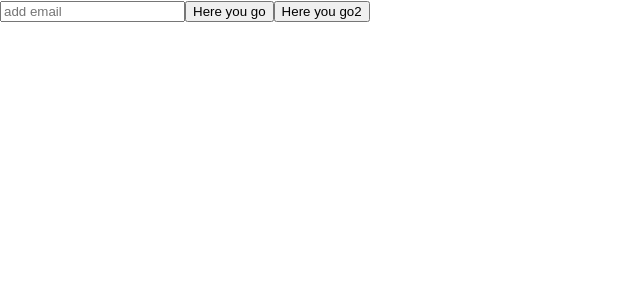
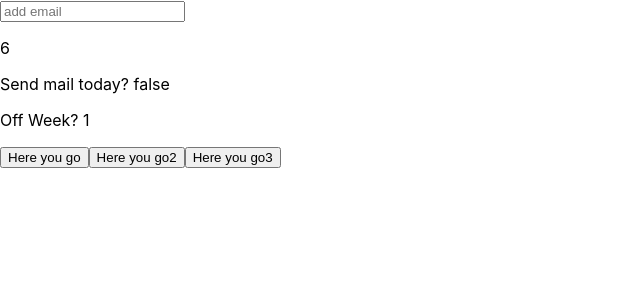
Before and after one commit to ChrisJo93/nodemailer-notifications, a React (Create React App) app: page / in a window 1280 px wide. Shown: the top 300 px of the page, without its empty margins (0-640 px from the left). Built offline with nearby package versions, Linux system fonts and the light colour scheme.

Commit message:
have a method for biweekly notification.

```diff
--- a/src/App.js
+++ b/src/App.js
@@ -4,7 +4,20 @@ import axios from 'axios';
 class App extends Component {
   state = {
     email: '',
+    sendMail: false,
+    thursdayCounter: 0,
   };
+
+  // Use a counter for number of thursdays. Every 1 thursday, send the email. Every 2 thursday set "send email" to false.
+
+  componentDidMount() {
+    if (new Date().getDay() === 6) {
+      this.setState({
+        thursdayCounter: (this.state.thursdayCounter += 1),
+      });
+    }
+  }
+
   test = (event) => {
     axios
       .post('/send')
@@ -38,6 +51,12 @@ class App extends Component {
     );
   };
 
+  addone = (event) => {
+    this.setState({
+      thursdayCounter: this.state.thursdayCounter + 1,
+    });
+  };
+
   render() {
     return (
       <div className="App">
@@ -47,8 +66,16 @@ class App extends Component {
           type="text"
           placeholder="add email"
         />
+        <p>{new Date().getDay().toString()}</p>
+        <p>
+          Send mail today? {''} {this.state.sendMail.toString()}
+        </p>
+        <p>
+          Off Week? {''} {this.state.thursdayCounter}
+        </p>
         <button onClick={this.test}>Here you go</button>
         <button onClick={this.test2}>Here you go2</button>
+        <button onClick={this.addone}>Here you go3</button>
       </div>
     );
   }
```
